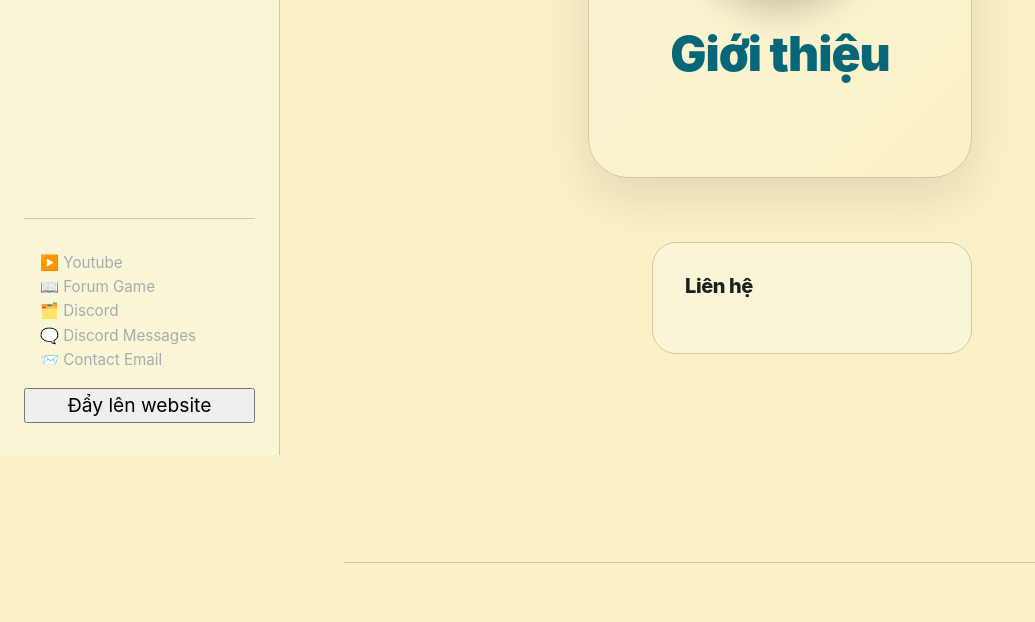
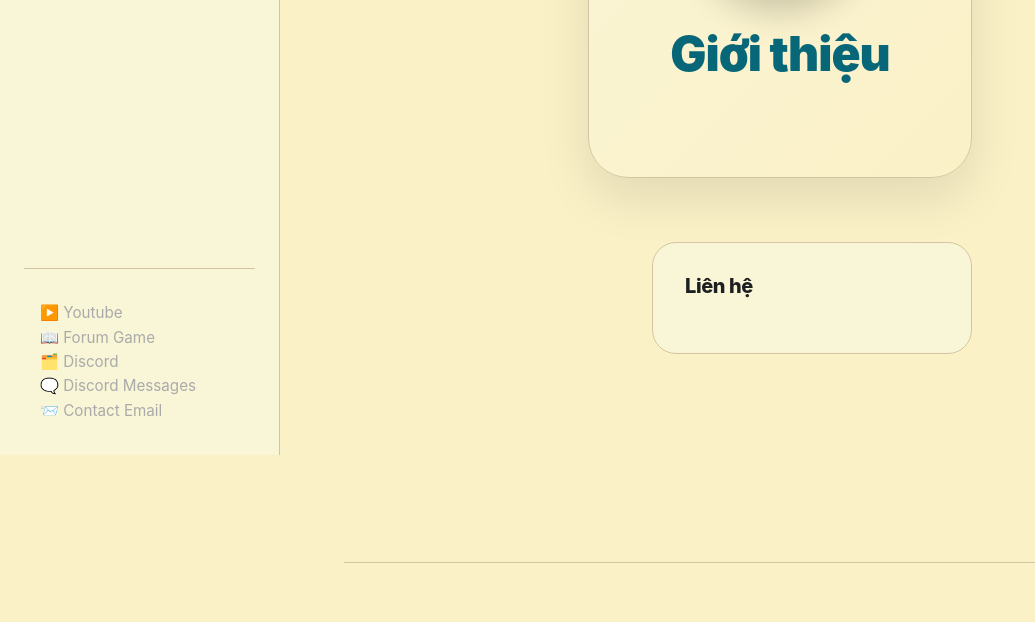
Before and after one commit to ncnzit/viethoa, a Flask app: template themes/AliBaba/templates/about.html in a window 1280 px wide. Shown: the part 345-967 px from the top of the page, without its empty margins (0-1035 px from the left). Run offline with Flask 3, Linux system fonts and the light colour scheme; the template is opened without the code that fills it, so the values that code supplies are empty.

Commit message:
fix: Remove Git Push button from site header - keep only in Admin Dashboard

```diff
--- a/themes/AliBaba/templates/base.html
+++ b/themes/AliBaba/templates/base.html
@@ -86,9 +86,6 @@
                         <li style="margin-bottom: 0;"><a href="mailto:ncn1992vn@gmail.com" style="color: inherit; text-decoration: none;">📨 Contact Email</a></li>
                     </ul>
                 </div>
-                <button id="btnGitPush" class="w-full flex items-center gap-3 px-4 py-2 rounded-lg bg-purple-700 hover:bg-purple-600 transition text-sm mt-4">
-                    <i class="fas fa-cloud-upload-alt w-4"></i> Đẩy lên website
-                </button>
             </div>
         </aside>
 
```
